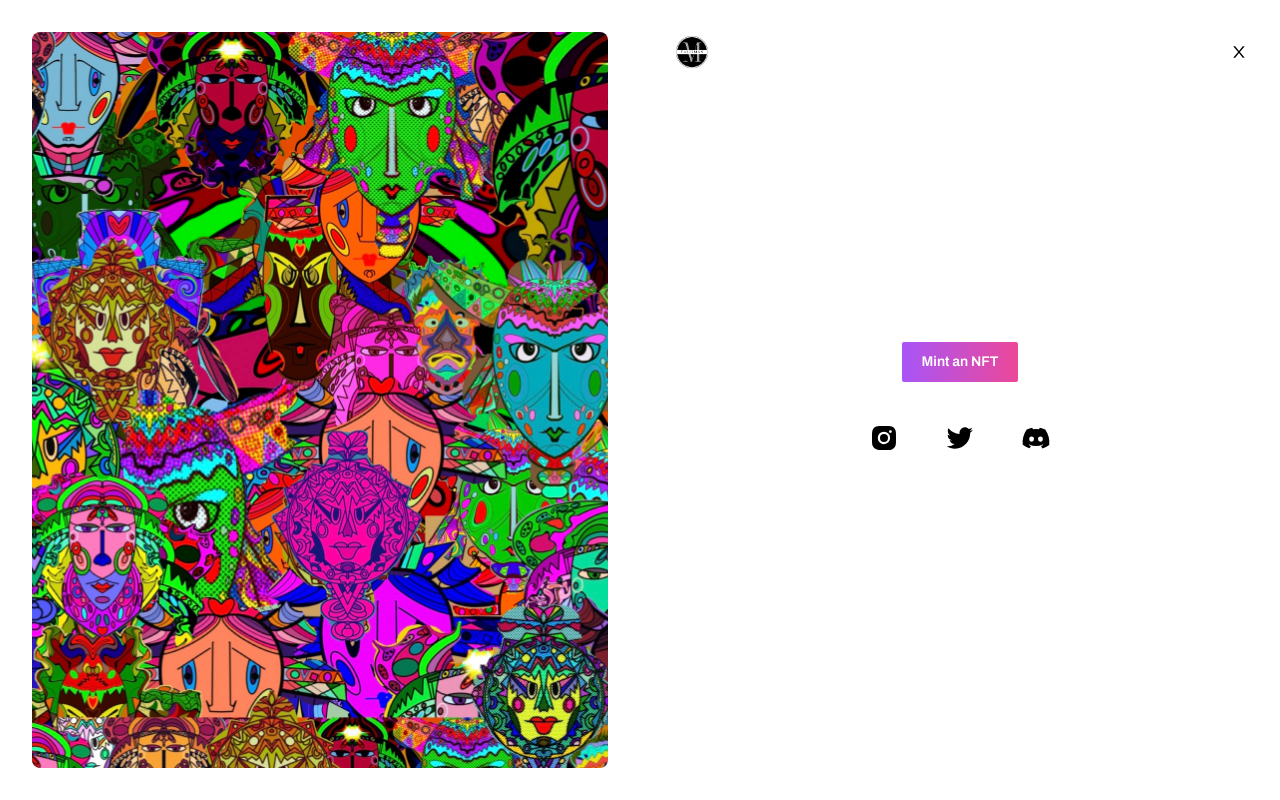
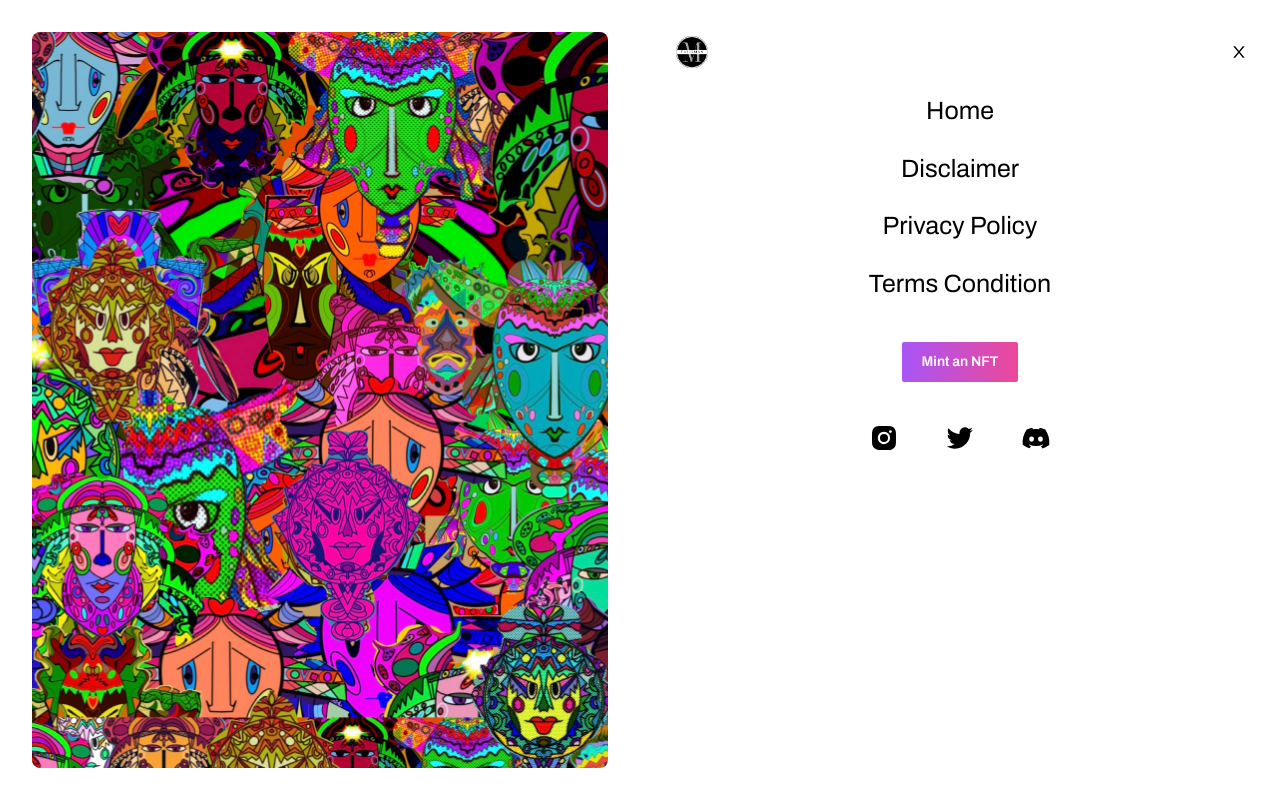
Before and after one commit to Codehash001/MaskTalisman-testnet, a Next.js app: page / in a window 1280 px wide. Both pictures are taken after a click on the icon 1219 px from the left and 45 px from the top of the page. Built offline with nearby package versions, Linux system fonts and the light colour scheme; no server answers; what @alch/alchemy-web3, @rainbow-me/rainbowkit, wagmi would draw is missing.

Commit message:
bug fixing

```diff
--- a/components/base.js
+++ b/components/base.js
@@ -35,10 +35,10 @@ const [toggleState, setToggleState] = useState(1);
     	  	     <img onClick={() => toggleTab(1)} src='/Logo.jpeg' className='h-[40px]'/>
     	  	     <AiOutlineClose size={18} className='cursor-pointer' onClick={handleNav}/>
     	  	   </div>
-    	  	   <h1 onClick={() => toggleTab(1)} className='md:text-[25px] text-[15px] mt-5 cursor-pointer hover:bg-gradient-to-r from-purple-500 to-pink-500 bg-clip-text text-transparent'>Home</h1>
-    	  	   <a href='/disclaimer'><h1 className='md:text-[25px] text-[15px] mt-5 hover:bg-gradient-to-r from-purple-500 to-pink-500 bg-clip-text text-transparent'>Disclaimer</h1></a>
-    	  	   <a href='/policy'><h1 className='md:text-[25px] text-[15px] mt-5 hover:bg-gradient-to-r from-purple-500 to-pink-500 bg-clip-text text-transparent'>Privacy Policy</h1></a>
-    	  	   <a href='/terms'><h1 className='md:text-[25px] text-[15px] mt-5 hover:bg-gradient-to-r from-purple-500 to-pink-500 bg-clip-text text-transparent'>Terms Condition</h1></a>
+    	  	   <h1 onClick={() => toggleTab(1)} className='md:text-[25px] text-[15px] mt-5 cursor-pointer hover:bg-gradient-to-r from-purple-500 to-pink-500 hover:bg-clip-text hover:text-transparent'>Home</h1>
+    	  	   <a href='/disclaimer'><h1 className='md:text-[25px] text-[15px] mt-5 hover:bg-gradient-to-r from-purple-500 to-pink-500 hover:bg-clip-text hover:text-transparent'>Disclaimer</h1></a>
+    	  	   <a href='/policy'><h1 className='md:text-[25px] text-[15px] mt-5 hover:bg-gradient-to-r from-purple-500 to-pink-500 hover:bg-clip-text hover:text-transparent'>Privacy Policy</h1></a>
+    	  	   <a href='/terms'><h1 className='md:text-[25px] text-[15px] mt-5 hover:bg-gradient-to-r from-purple-500 to-pink-500 hover:bg-clip-text hover:text-transparent'>Terms Condition</h1></a>
     	  	   <button type="button" className="mt-10 text-white dark:text-black font-semibold bg-gradient-to-r from-purple-500 to-pink-500 hover:bg-gradient-to-l focus:ring-4 focus:outline-none focus:ring-purple-200 dark:focus:ring-purple-800 rounded-sm text-sm px-5 py-2.5 text-center"
     	  onClick={() => toggleTab(3)}>
     	  Mint an NFT
@@ -63,8 +63,8 @@ const [toggleState, setToggleState] = useState(1);
     	<div className='w-full h-[50px] md:px-8 px-5 flex justify-between items-center bg-white '>
     	  <img onClick={() => toggleTab(1)} src='/Logo.jpeg' className='h-[40px] cursor-pointer'/>
     	  <div className='flex items-center justify-end'>
-    	    <h1 onClick={() => toggleTab(2)} className='text-[18px] font-medium cursor-pointer hover:bg-gradient-to-r from-purple-500 to-pink-500 bg-clip-text text-transparent'>Overview</h1>
-    	    <h1 onClick={() => toggleTab(3)} className='text-[18px] font-medium mx-5 md:mx-8 cursor-pointer hover:bg-gradient-to-r from-purple-500 to-pink-500 bg-clip-text text-transparent'>Mint</h1>
+    	    <h1 onClick={() => toggleTab(2)} className='text-[18px] font-medium cursor-pointer hover:bg-gradient-to-r from-purple-500 to-pink-500 hover:bg-clip-text hover:text-transparent'>Overview</h1>
+    	    <h1 onClick={() => toggleTab(3)} className='text-[18px] font-medium mx-5 md:mx-8 cursor-pointer hover:bg-gradient-to-r from-purple-500 to-pink-500 hover:bg-clip-text hover:text-transparent'>Mint</h1>
     	    <AiOutlineMenu size={18} className='cursor-pointer' onClick={handleNav}/>
     	  </div>
 
```
